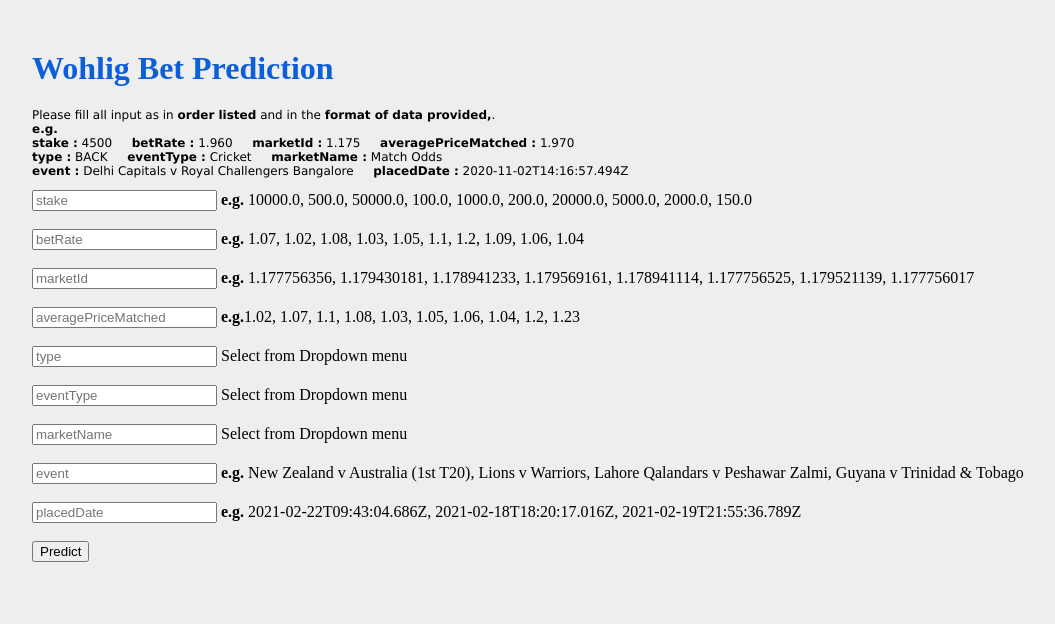
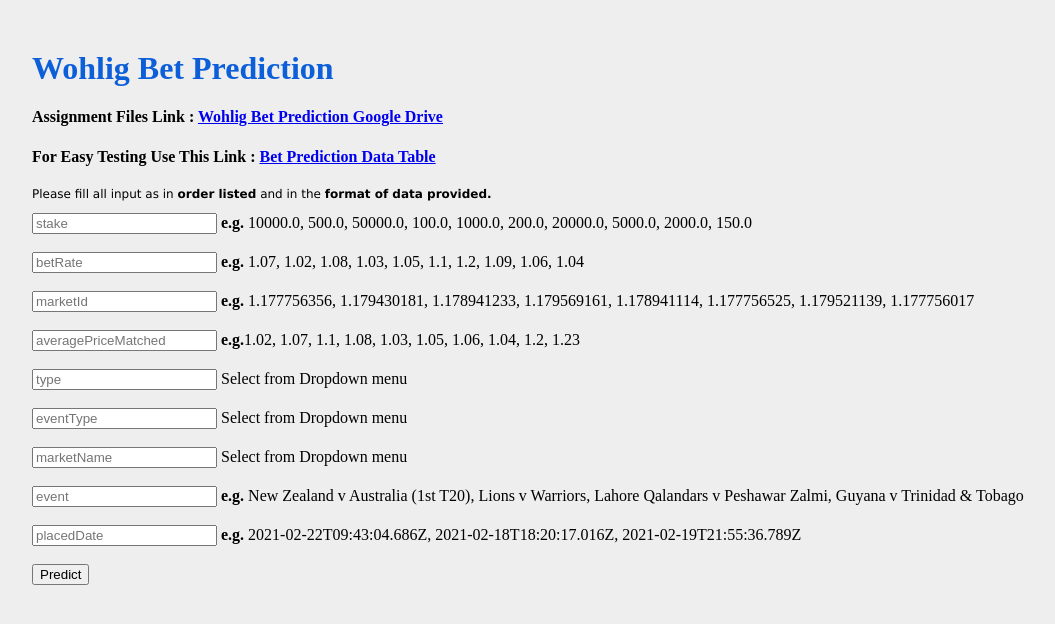
Before and after one commit to GautamVijay/W-deploy, a Flask app: page / in a window 1280 px wide. Shown: the top 624 px of the page, without its empty margins (176-1231 px from the left). Run offline with Flask 2, Linux system fonts and the light colour scheme; parts of the project's set-up code (start-up, migrations or seed data) failed here and were passed over; some libraries are stand-ins or nearby versions.

Commit message:
Update index.html

```diff
--- a/templates/index.html
+++ b/templates/index.html
@@ -31,11 +31,17 @@
     </nav> -->
 
 
-    <div class="login" >
+    <div class="login">
         <h1>Wohlig Bet Prediction</h1>
-
-        <p>Please fill all input as in <b>order listed</b> and in the <b>format of data provided,</b>.</br>
-            <b>e.g.</b> </br>
+        <h4>Assignment Files Link : <a target="_blank"
+                href="https://drive.google.com/drive/folders/15f1S9lVKt9ryIane3T6Z79XzS2B4lZXG?usp=sharing">Wohlig Bet
+                Prediction Google Drive</a> </h4>
+        <h4>For Easy Testing Use This Link : <a target="_blank"
+                href="https://gautamvijay.github.io/extra/Wohlog-Bet-Prediction-Dataset-Table.htm">Bet Prediction
+                Data Table</a>
+        </h4>
+        <p>Please fill all input as in <b>order listed</b> and in the <b>format of data provided.</b></br>
+            <!-- <b>e.g.</b> </br>
             <b>stake :</b> 4500 &emsp;
             <b>betRate :</b> 1.960 &emsp;
             <b>marketId :</b> 1.175 &emsp;
@@ -44,28 +50,28 @@
             <b>eventType :</b> Cricket &emsp;
             <b>marketName :</b> Match Odds  </br>
             <b>event :</b> Delhi Capitals v Royal Challengers Bangalore &emsp;
-            <b>placedDate :</b> 2020-11-02T14:16:57.494Z </br>
+            <b>placedDate :</b> 2020-11-02T14:16:57.494Z </br> -->
         </p>
 
         <!-- Main Input For Receiving Query to our ML -->
         <form action="{{ url_for('predict')}}" method="post">
 
             <input type="text" name="stake" placeholder="stake" required="required" />
-            <b>e.g.</b> 10000.0,    500.0,  50000.0,    100.0,   1000.0,    200.0,  20000.0,   5000.0,   2000.0,    150.0
+            <b>e.g.</b> 10000.0, 500.0, 50000.0, 100.0, 1000.0, 200.0, 20000.0, 5000.0, 2000.0, 150.0
             <br /><br />
             <input type="text" name="betRate" placeholder="betRate" required="required" />
-            <b>e.g.</b> 1.07,   1.02,   1.08,   1.03,   1.05,    1.1,    1.2,   1.09,   1.06,   1.04
+            <b>e.g.</b> 1.07, 1.02, 1.08, 1.03, 1.05, 1.1, 1.2, 1.09, 1.06, 1.04
             <br /><br />
             <input type="text" name="marketId" placeholder="marketId" required="required" />
-            <b>e.g.</b> 1.177756356, 1.179430181, 1.178941233, 1.179569161, 1.178941114, 1.177756525, 1.179521139, 1.177756017
+            <b>e.g.</b> 1.177756356, 1.179430181, 1.178941233, 1.179569161, 1.178941114, 1.177756525, 1.179521139,
+            1.177756017
             <br /><br />
-            <input type="text" name="averagePriceMatched" placeholder="averagePriceMatched"
-                required="required" />
+            <input type="text" name="averagePriceMatched" placeholder="averagePriceMatched" required="required" />
             <b>e.g.</b>1.02, 1.07, 1.1, 1.08, 1.03, 1.05, 1.06, 1.04, 1.2, 1.23
             <br /><br />
 
             <!-- <label> -->
-                    <input list="type" name="type" placeholder="type"/></label>
+            <input list="type" name="type" placeholder="type" /></label>
             <datalist id="type">
                 <option value="LAY">
                 <option value="BACK">
@@ -73,7 +79,7 @@
             <!-- <input type="text" name="type" placeholder="type" required="required" /><br /><br /> -->
 
             <!-- <label> -->
-                <input list="eventType" name="eventType" placeholder="eventType"/></label>
+            <input list="eventType" name="eventType" placeholder="eventType" /></label>
             <datalist id="eventType">
                 <option value="Cricket">
                 <option value="Soccer">
@@ -84,7 +90,7 @@
             <!-- <input type="text" name="eventType" placeholder="eventType" required="required" /><br /><br /> -->
 
             <!-- <label> -->
-                <input list="marketName" name="marketName" placeholder="marketName"/></label>
+            <input list="marketName" name="marketName" placeholder="marketName" /></label>
             <datalist id="marketName">
                 <option value="Match Odds">
                 <option value="Tied Match">
@@ -100,7 +106,8 @@
 
             <!-- <input type="text" name="marketName" placeholder="marketName" required="required" /><br /><br /> -->
             <input type="text" name="event" placeholder="event" required="required" />
-            <b>e.g.</b> New Zealand v Australia (1st T20), Lions v Warriors, Lahore Qalandars v Peshawar Zalmi, Guyana v Trinidad & Tobago
+            <b>e.g.</b> New Zealand v Australia (1st T20), Lions v Warriors, Lahore Qalandars v Peshawar Zalmi, Guyana v
+            Trinidad & Tobago
             <br /><br />
             <input type="text" name="placedDate" placeholder="placedDate" required="required" />
             <b>e.g.</b> 2021-02-22T09:43:04.686Z, 2021-02-18T18:20:17.016Z, 2021-02-19T21:55:36.789Z
```
Lines whose indentation alone changed are shown as unchanged.
